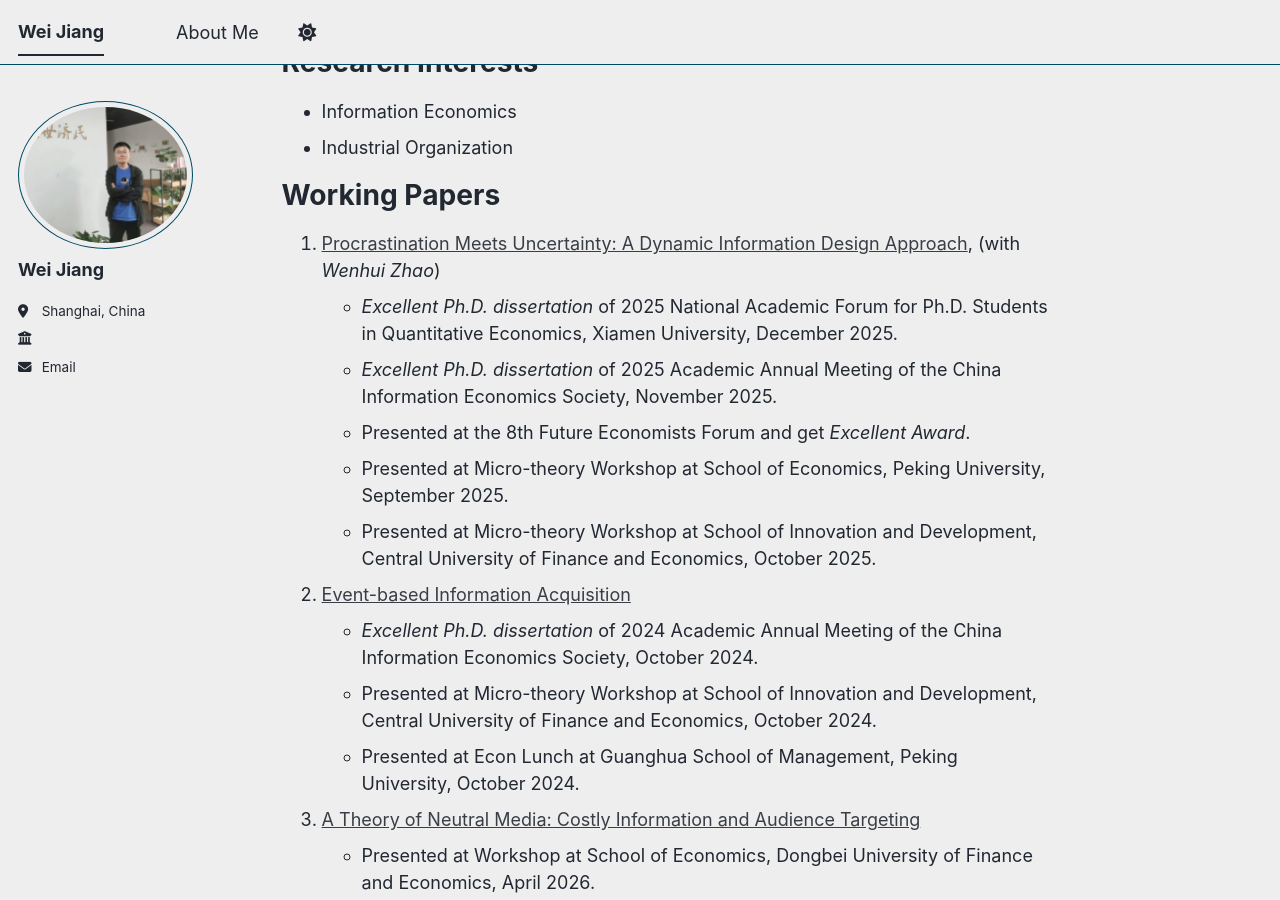
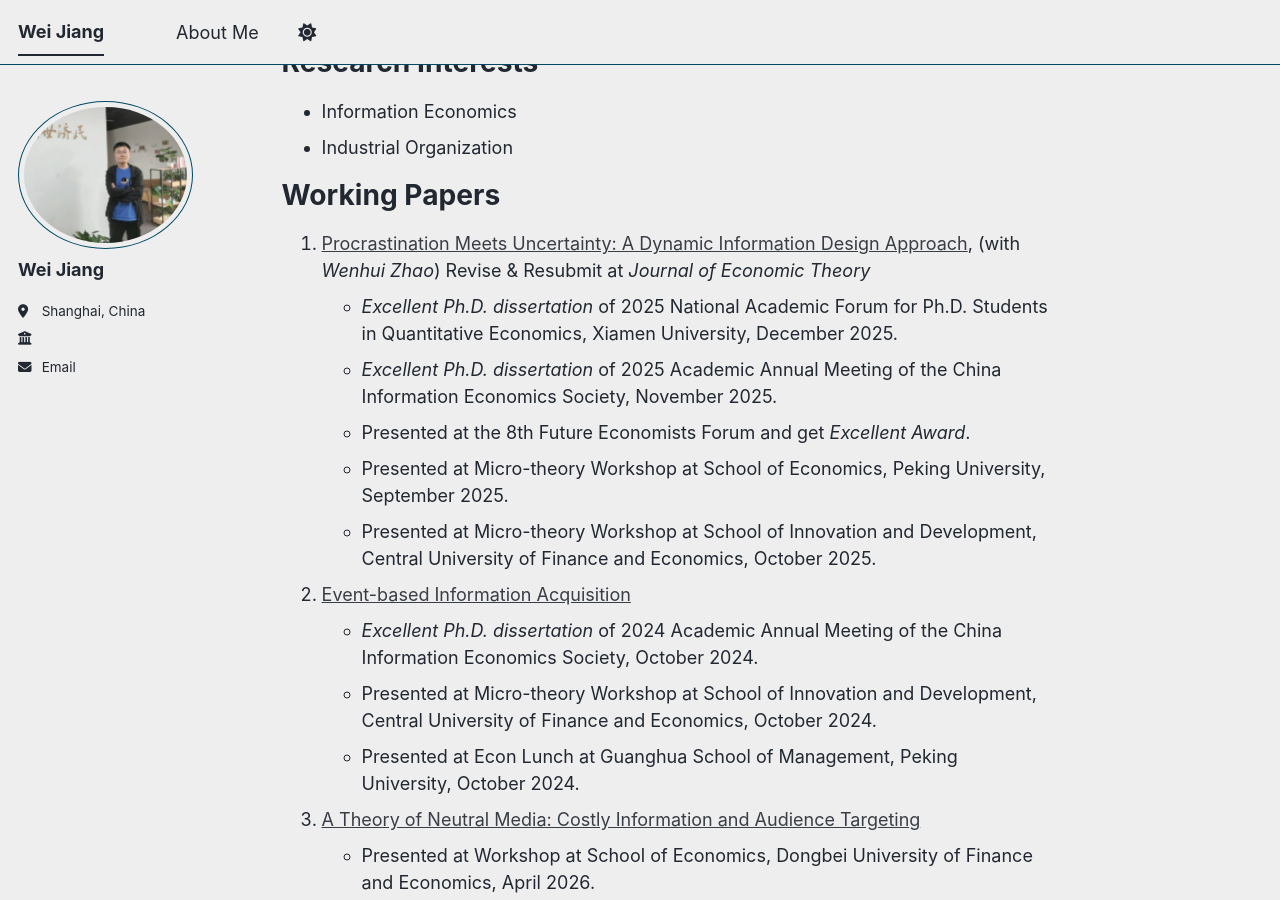
Before and after one commit to jiangwei-econ/jiangwei-econ.github.io, a Jekyll site: the page built from _pages/about.md, in a window 1280 px wide and 900 px high, scrolled down 448 px. Built offline with Jekyll 4.4.1, drawn with Linux system fonts in a browser that asks for light colours; a script bundle is joined from its source files by our own code; library files that are not in the unit come from our copies.

Commit message:
Update about.md

```diff
--- a/_pages/about.md
+++ b/_pages/about.md
@@ -25,7 +25,7 @@
 
 Working Papers
 ======
-1. [Procrastination Meets Uncertainty: A Dynamic Information Design Approach](https://papers.ssrn.com/sol3/papers.cfm?abstract_id=6439407), (with *Wenhui Zhao*)
+1. [Procrastination Meets Uncertainty: A Dynamic Information Design Approach](https://papers.ssrn.com/sol3/papers.cfm?abstract_id=6439407), (with *Wenhui Zhao*)  Revise & Resubmit at *Journal of Economic Theory*
     - *Excellent Ph.D. dissertation* of 2025 National Academic Forum for Ph.D. Students in Quantitative Economics, Xiamen University, December 2025.
     - *Excellent Ph.D. dissertation* of 2025 Academic Annual Meeting of the China Information Economics Society, November 2025.
     - Presented at the 8th Future Economists Forum and get *Excellent Award*.
```
